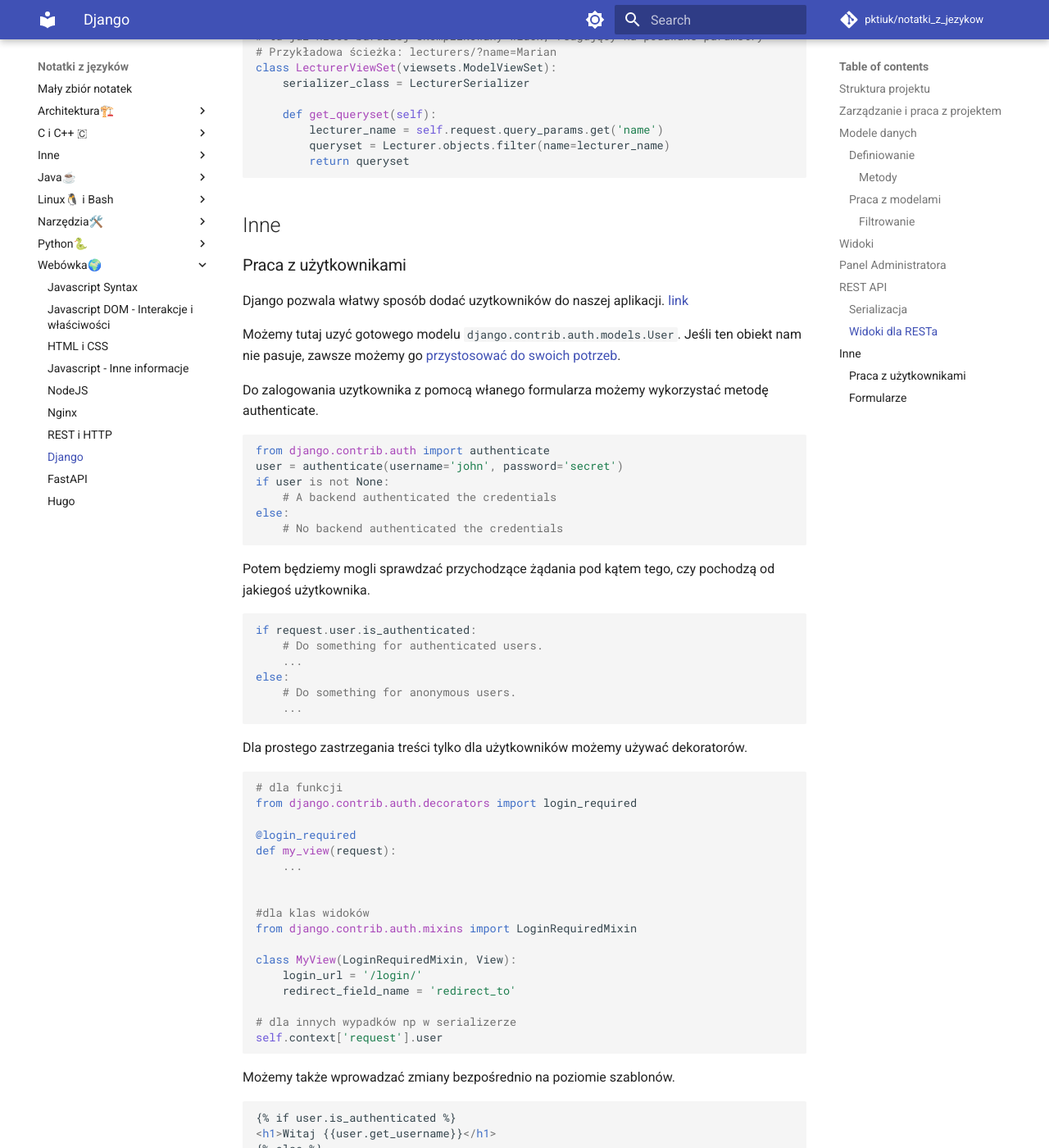
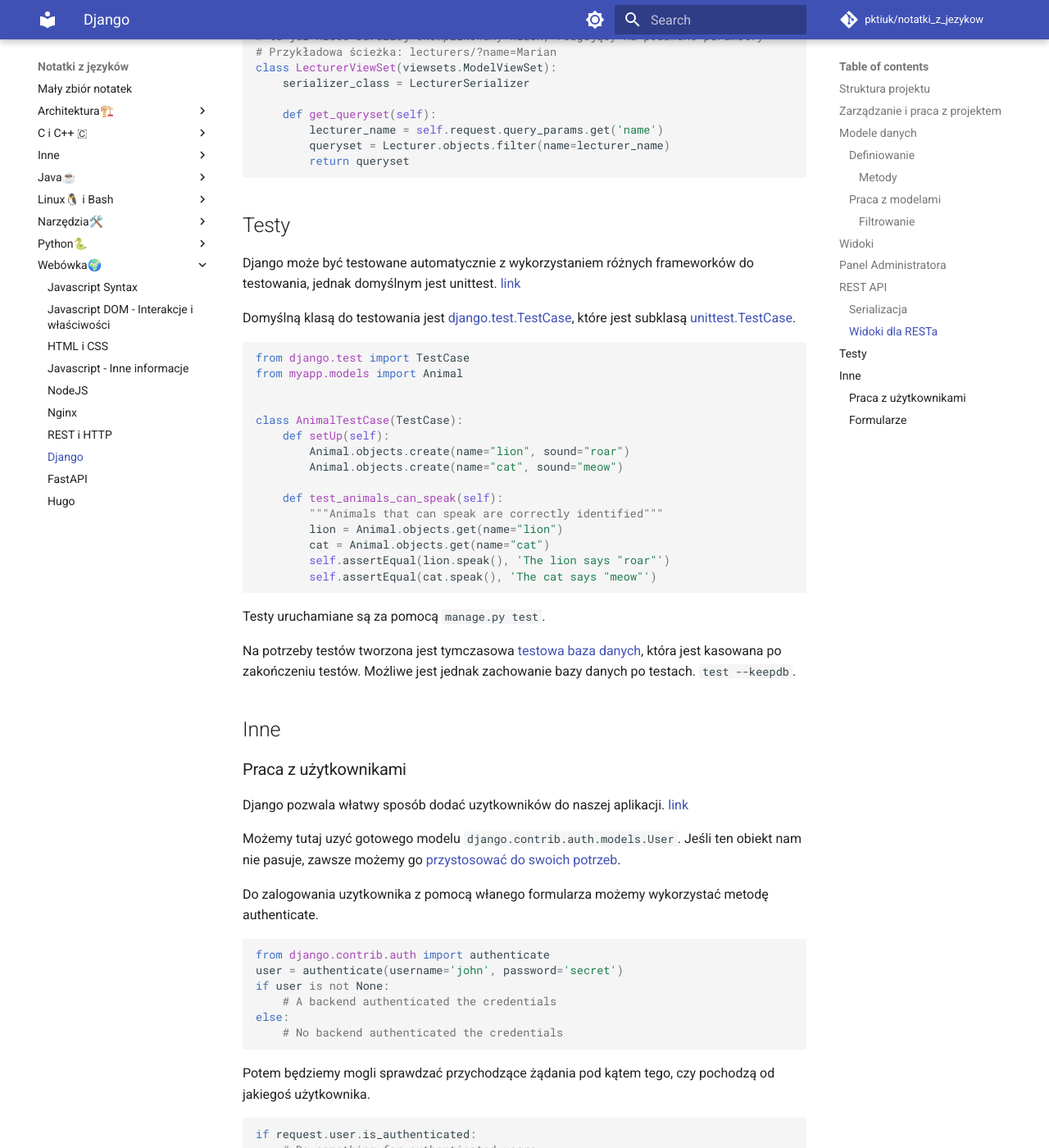
Before and after one commit to pktiuk/notatki_z_jezykow, an MkDocs documentation site: the page built from docs/Webówka🌍/9_django.md, in a window 1280 px wide and 1400 px high, scrolled down 6782 px. Shown: the whole window at 82% size. Built offline with MkDocs 1.6.1 and Material for MkDocs 9.7.7, drawn with Linux system fonts in a browser that asks for light colours; comment, search, counter and statistics services are not loaded.

Commit message:
Opis testów bazy danych

````diff
--- a/docs/Webówka🌍/9_django.md
+++ b/docs/Webówka🌍/9_django.md
@@ -288,6 +288,36 @@
         return queryset
 ```
 
+## Testy
+
+Django może być testowane automatycznie z wykorzystaniem różnych frameworków do testowania, jednak domyślnym jest unittest. [link](https://docs.djangoproject.com/en/5.0/topics/testing/)
+
+Domyślną klasą do testowania jest [django.test.TestCase](https://docs.djangoproject.com/en/5.0/topics/testing/tools/#django.test.TestCase), które jest subklasą [unittest.TestCase](https://docs.python.org/3/library/unittest.html#unittest.TestCase).
+
+
+```py
+from django.test import TestCase
+from myapp.models import Animal
+
+
+class AnimalTestCase(TestCase):
+    def setUp(self):
+        Animal.objects.create(name="lion", sound="roar")
+        Animal.objects.create(name="cat", sound="meow")
+
+    def test_animals_can_speak(self):
+        """Animals that can speak are correctly identified"""
+        lion = Animal.objects.get(name="lion")
+        cat = Animal.objects.get(name="cat")
+        self.assertEqual(lion.speak(), 'The lion says "roar"')
+        self.assertEqual(cat.speak(), 'The cat says "meow"')
+
+```
+
+Testy uruchamiane są za pomocą `manage.py test`.
+
+Na potrzeby testów tworzona jest tymczasowa [testowa baza danych](https://docs.djangoproject.com/en/5.0/topics/testing/overview/#the-test-database), która jest kasowana po zakończeniu testów. Możliwe jest jednak zachowanie bazy danych po testach. `test --keepdb`.
+
 ## Inne
 
 ### Praca z użytkownikami
````
